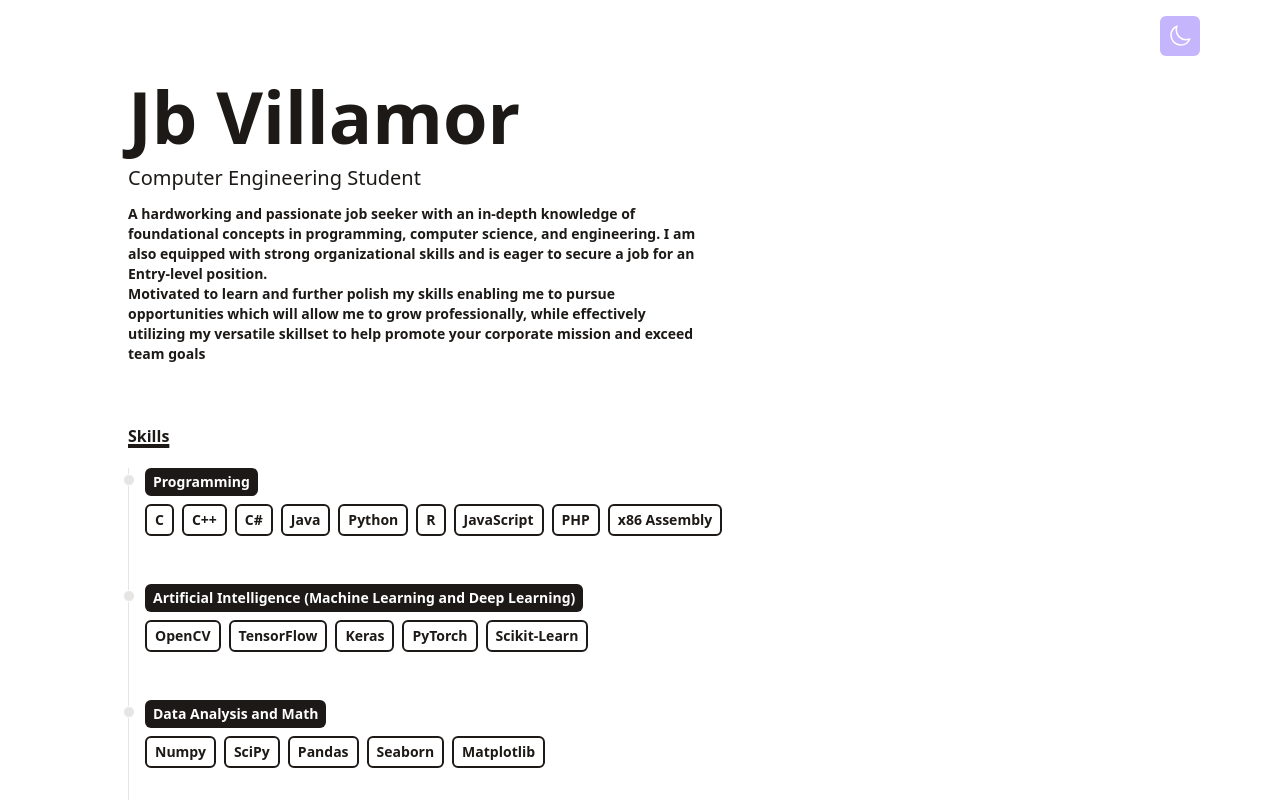
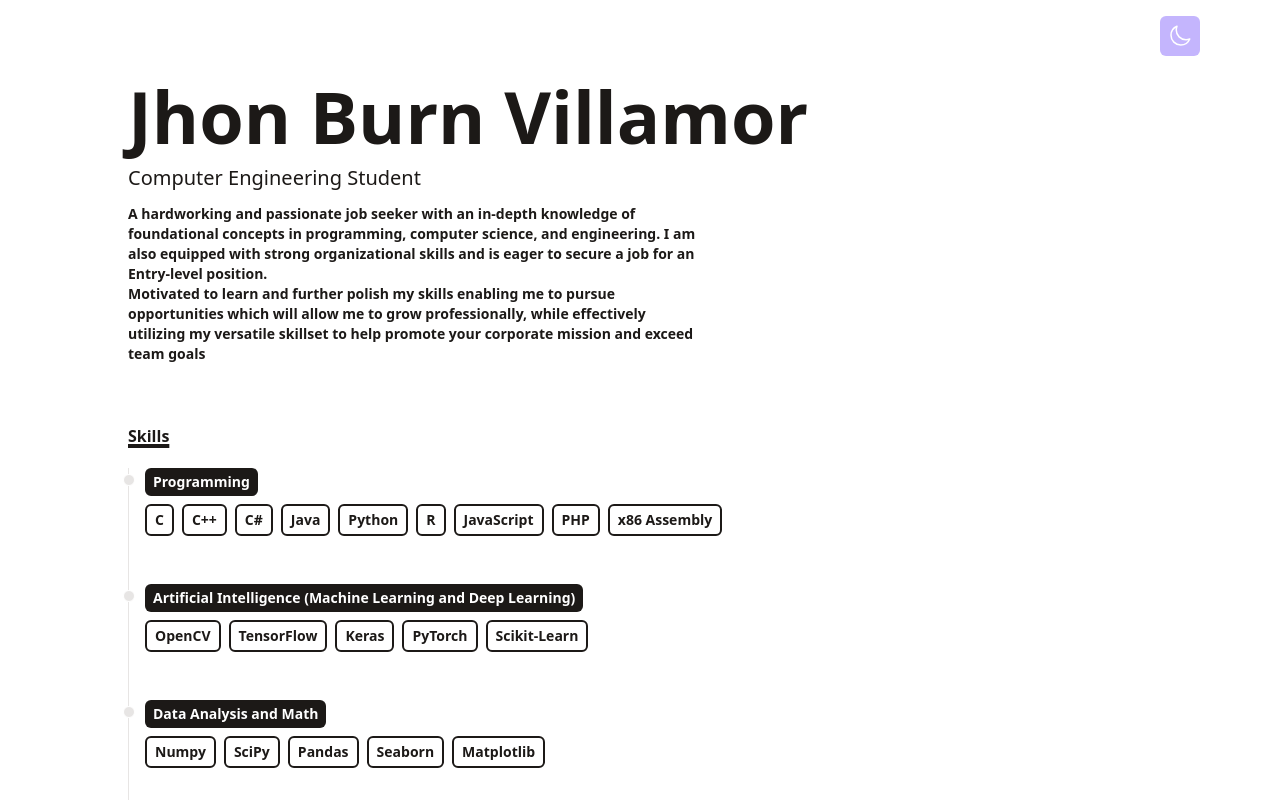
Before and after one commit to AlgoChad/Portfolio-Website, a React (Vite) app in the folder portfolio-profile/: page / in a window 1280 px wide. Shown: the top 800 px of the page. Built offline with nearby package versions, Linux system fonts and the light colour scheme.

Commit message:
Name edit

```diff
--- a/portfolio-profile/src/components/Intro.jsx
+++ b/portfolio-profile/src/components/Intro.jsx
@@ -3,7 +3,7 @@
 function Intro(){
     return(
         <div className="pt-20 pb-6">
-            <h1 className="text-4xl md:text-7xl darl:text-white mb-1 md:mb-3 font-bold">Jb Villamor</h1>
+            <h1 className="text-4xl md:text-7xl darl:text-white mb-1 md:mb-3 font-bold">Jhon Burn Villamor</h1>
             <p className="text-base md:text-xl mb-3 font-medium">Computer Engineering Student</p>
             <p className="text-sm max-w-xl mb-6 font-bold">A hardworking and passionate job
                 seeker with an in-depth knowledge of
```
